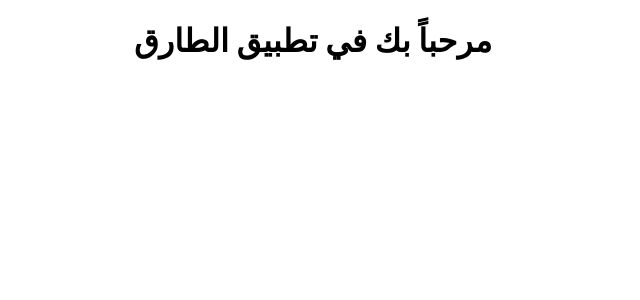
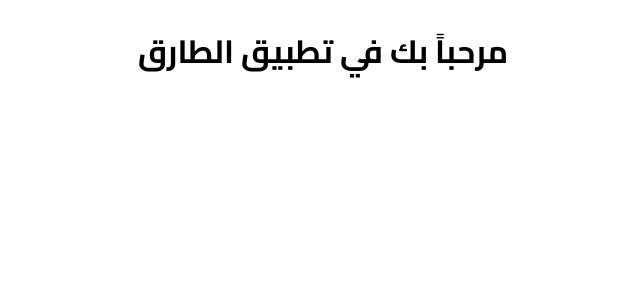
Before and after one commit to desouki77/Tarek-Store, a React (Create React App) app in the folder frontend/: page / in a window 1280 px wide. Shown: the top 300 px of the page, without its empty margins (420-1060 px from the left). Built offline with nearby package versions, Linux system fonts and the light colour scheme.

Commit message:
update defult frontend configs

```diff
--- a/frontend/public/index.html
+++ b/frontend/public/index.html
@@ -4,23 +4,12 @@
     <meta charset="UTF-8" />
     <link rel="icon" href="%PUBLIC_URL%/" />
     <meta name="viewport" content="width=device-width, initial-scale=1.0" />
-    <meta name="theme-color" content="#000000" />
     <meta name="description" content="نظام إدارة متجر الطارق" />
-    <link rel="apple-touch-icon" href="%PUBLIC_URL%/" />
-    <link rel="manifest" href="%PUBLIC_URL%/manifest.json" />
-
+    <meta http-equiv="X-UA-Compatible" content="ie=edge">
     <title>متجر الطارق</title>
 
     <!-- Web fonts (you may add Arabic fonts like 'Cairo') -->
     <link href="https://fonts.googleapis.com/css2?family=Cairo:wght@400;700&display=swap" rel="stylesheet" />
-
-    <style>
-      body {
-        font-family: 'Cairo', sans-serif;
-        text-align: center;
-        direction: rtl;
-      }
-    </style>
   </head>
   <body>
     <noscript>عليك تفعيل الجافا سكريبت لاستخدام التطبيق.</noscript>
--- /dev/null
+++ b/frontend/src/App.css
@@ -0,0 +1,11 @@
+body {
+    font-family: 'Cairo', sans-serif;
+    text-align: center;
+    direction: rtl;
+  }
+
+  .App {
+    margin: 0;
+    padding: 0;
+    box-sizing: border-box;
+  }
--- a/frontend/src/App.js
+++ b/frontend/src/App.js
@@ -1,9 +1,10 @@
 import React from 'react';
+import './App.css';
 
 function App() {
   return (
     <div>
-      {/* Your components will go here */}
+
       <h1>مرحباً بك في تطبيق الطارق</h1>
     </div>
   );
--- a/frontend/src/index.css
+++ /dev/null
@@ -1,13 +0,0 @@
-body {
-  margin: 0;
-  font-family: -apple-system, BlinkMacSystemFont, 'Segoe UI', 'Roboto', 'Oxygen',
-    'Ubuntu', 'Cantarell', 'Fira Sans', 'Droid Sans', 'Helvetica Neue',
-    sans-serif;
-  -webkit-font-smoothing: antialiased;
-  -moz-osx-font-smoothing: grayscale;
-}
-
-code {
-  font-family: source-code-pro, Menlo, Monaco, Consolas, 'Courier New',
-    monospace;
-}
--- a/frontend/src/index.js
+++ b/frontend/src/index.js
@@ -1,6 +1,5 @@
 import React from 'react';
 import ReactDOM from 'react-dom/client';
-import './index.css';
 import App from './App';
 
 const root = ReactDOM.createRoot(document.getElementById('root'));
```
Also changed, not shown: frontend/public/manifest.json (deleted).
